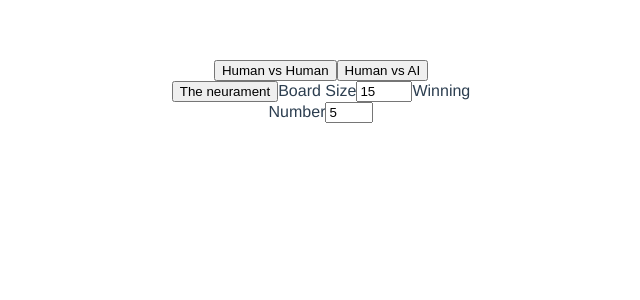
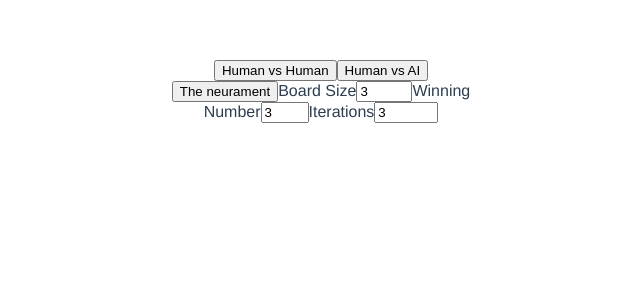
Before and after one commit to BartoszGamza/gomoku, a Vue app: page / in a window 1280 px wide. Shown: the top 300 px of the page, without its empty margins (319-959 px from the left). Built offline with nearby package versions, Linux system fonts and the light colour scheme.

Commit message:
mysteries resolved

```diff
--- a/src/App.vue
+++ b/src/App.vue
@@ -4,7 +4,7 @@
       Winner: {{ winner }}
     </template>
     <Board
-      v-if="gameOngoing"
+      v-if="gameStarted"
       @nextTurn="changePlayer"
       @end="endGame"
       v-bind="{
@@ -34,6 +34,14 @@
         max="5"
         v-model="wininngNumber"
       >
+      <label for="iterations">Iterations</label>
+      <input
+        id="iterations"
+        type="number"
+        min="1"
+        max="100"
+        v-model="iterations"
+      >
     </div>
   </div>
 </template>
@@ -51,10 +59,12 @@ export default {
     return {
       currentGame: null,
       currentPlayer: null,
+      gameStarted: false,
       gameOngoing: false,
       winner: null,
-      boardSize: 15,
-      wininngNumber: 5,
+      boardSize: 3,
+      wininngNumber: 3,
+      iterations: 3,
       gameModes: [
         {
           name: 'Human vs Human',
@@ -109,10 +119,11 @@ export default {
       }
       this.currentPlayer = this.currentGame.players[0]
       this.gameOngoing = true
+      this.gameStarted = true
     },
     endGame (result) {
-      console.log('endGane', result)
       // this.gameOngoing = false
+      this.gameOngoing = false
       this.winner = result
     }
   }
--- a/src/components/Board.vue
+++ b/src/components/Board.vue
@@ -47,7 +47,7 @@ export default {
     },
     moveAI () {
       let boardCopy = _.cloneDeep(this.board)
-      const { rowIndex, colIndex } = move(boardCopy, this.currentPlayer.mark, this.wininngNumber)
+      const { rowIndex, colIndex } = move(boardCopy, this.currentPlayer.mark, this.wininngNumber, this.iterations)
       this.nextTurn(rowIndex, colIndex)
     },
     nextTurn (rowIndex, colIndex) {
@@ -71,6 +71,9 @@ export default {
     },
     boardCenter () {
       return this.boardSize && Math.round(this.boardSize / 2)
+    },
+    iterations () {
+      return this.currentGame && this.currentGame.iterations
     }
   },
   mounted() {
@@ -80,7 +83,7 @@ export default {
     currentPlayer: {
       handler (currentPlayer) {
         if (currentPlayer.type === 'AI' && this.board) {
-          setTimeout(() => this.moveAI(), 0)
+          this.moveAI()
         }
       }
     }
--- a/src/lib/game.js
+++ b/src/lib/game.js
@@ -1,7 +1,6 @@
 import _ from 'lodash'
 
 export function checkWin (board, x, y, mark, winningCount) {
-  console.log(winningCount)
   const nothingToFill = !board.flat().some(cell => cell === '')
   const hasWinningCount = allOccourencies(board, x, y, mark, winningCount).some(occurence => occurence === winningCount)
   if (hasWinningCount) {
```
Also changed, not shown: src/lib/ai.js.
